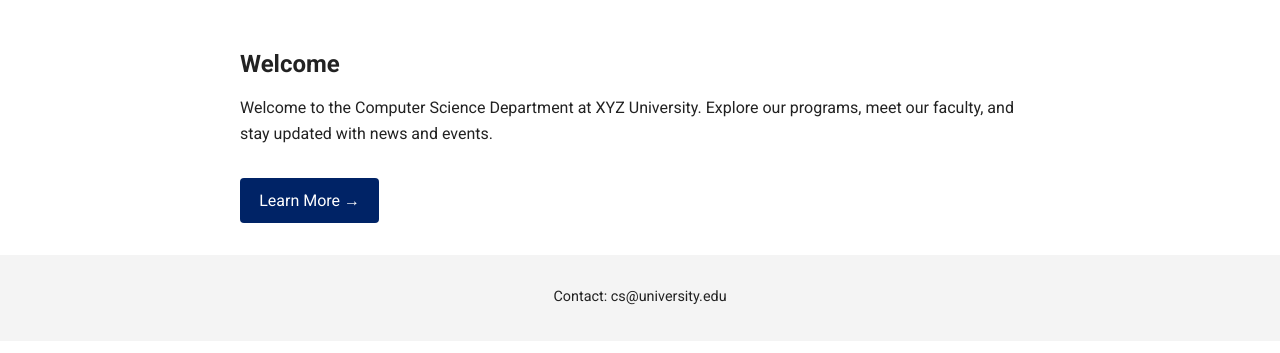
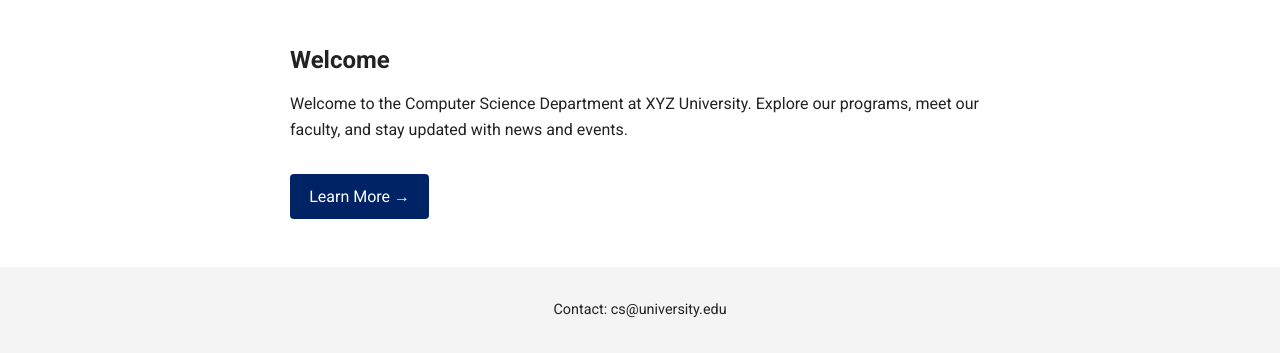
Before and after one commit to alindaByamukama/UU-MWD-500-ZM-AP2, a plain HTML site: page index.html in a window 1280 px wide. Shown: the part 1103-1456 px from the top of the page. Drawn offline with Linux system fonts and the light colour scheme.

Commit message:
updated container styles

```diff
--- a/styles/styles.css
+++ b/styles/styles.css
@@ -50,9 +50,9 @@ main {
   padding: 1rem;
 }
 .container {
-  max-width: 800px;
-  margin: 0 auto;
-  padding: 1rem;
+  max-width: 700px;
+  margin: 2rem auto;
+  padding: 0 1rem;
 }
 .hero img {
   display: block;
```
